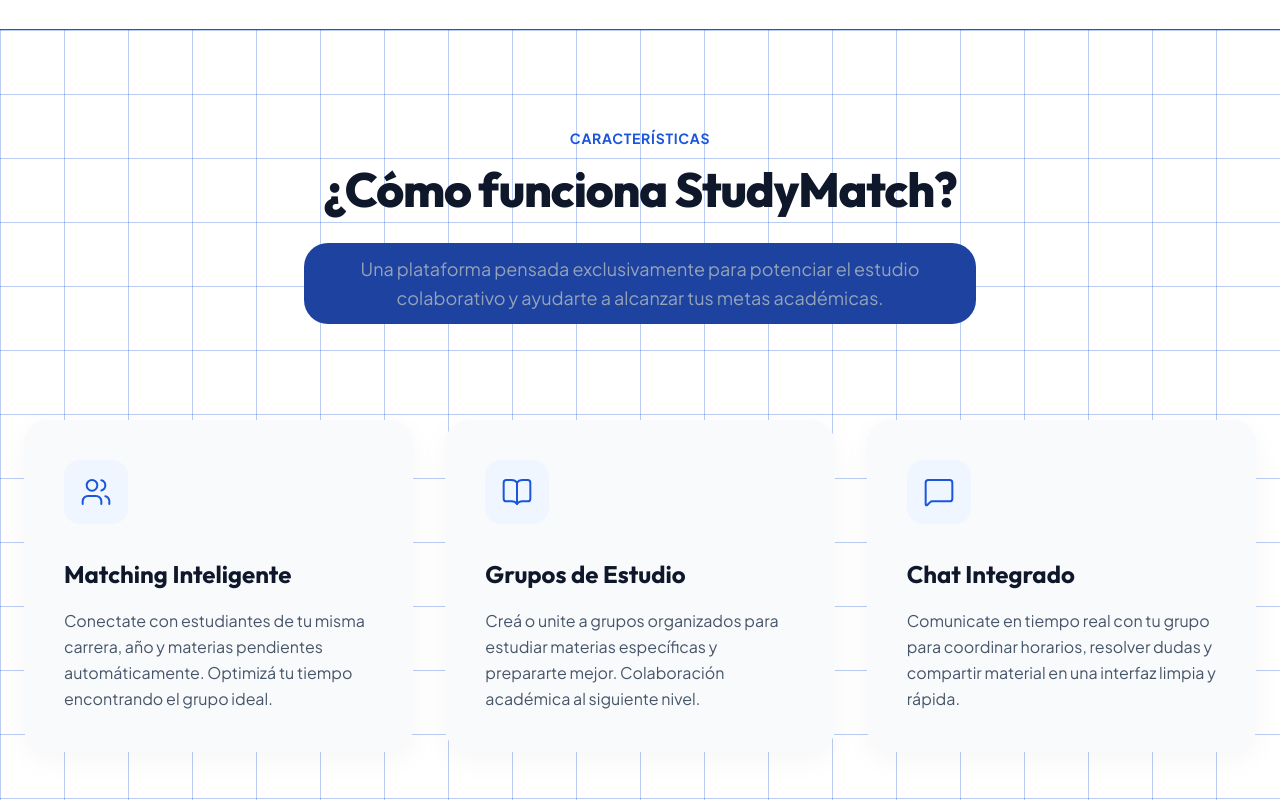
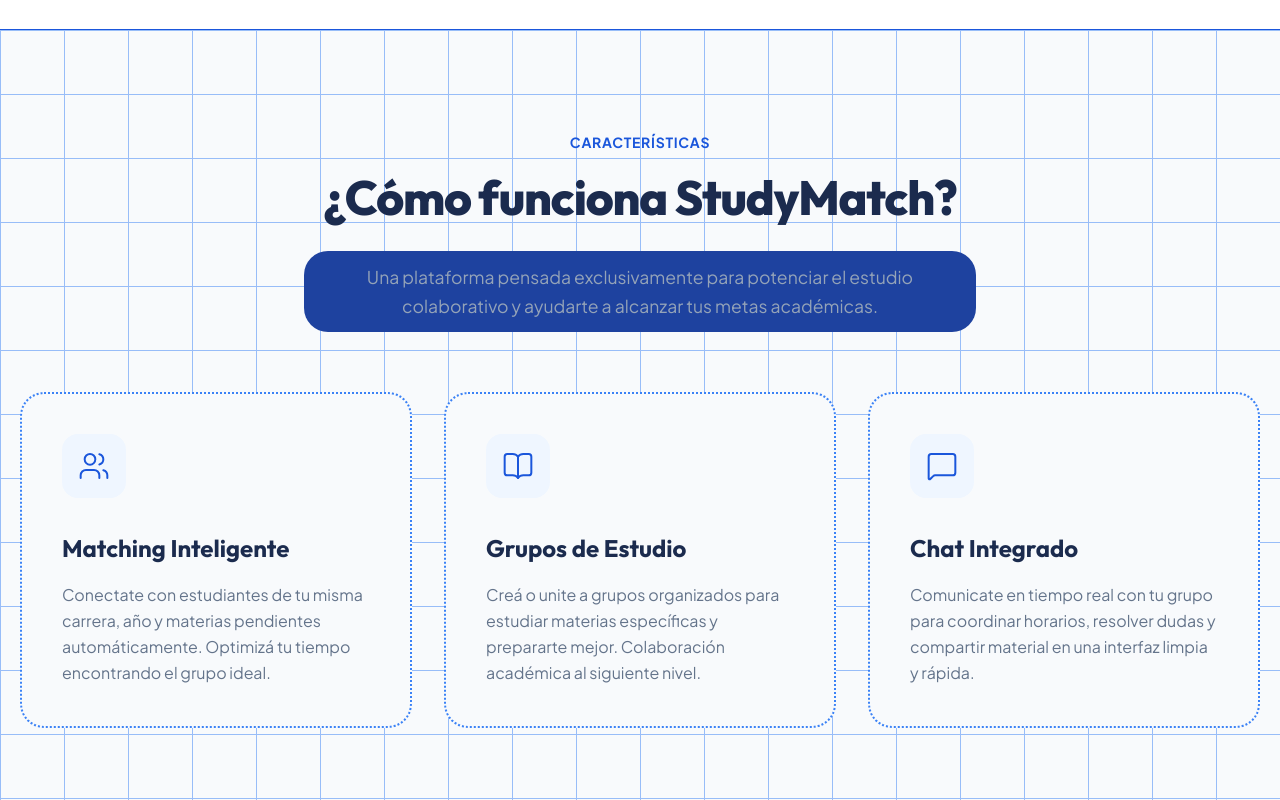
Before and after one commit to LautaroLeall/StudyMatch-Front, a React (Vite) app: page / in a window 1280 px wide. Shown: the part 760-1560 px from the top of the page. Built offline with nearby package versions, Linux system fonts and the light colour scheme.

Commit message:
Features Section .jsx and .css (cont acomodando)

```diff
--- a/src/components/sections/FeaturesSection.jsx
+++ b/src/components/sections/FeaturesSection.jsx
@@ -32,25 +32,25 @@
     return (
         <section
             id="features"
-            className="features-section"
+            className="features-section relative py-25 px-5"
         >
-            <div className="features-bg-grid" />
+            <div className="features-bg-grid absolute" />
 
-            <div className="features-container">
+            <div className="features-container relative mx-auto">
 
-                <div className="features-header">
-                    <span className="features-badge">
+                <div className="features-header text-center mb-15">
+                    <span className="features-badge inline-block mb-4">
                         Características
                     </span>
                     <h3 className="features-title">
                         ¿Cómo funciona StudyMatch?
                     </h3>
-                    <p className="features-description">
+                    <p className="features-description p-3 mt-6 mx-auto">
                         Una plataforma pensada exclusivamente para potenciar el estudio colaborativo y ayudarte a alcanzar tus metas académicas.
                     </p>
                 </div>
 
-                <div className="features-grid">
+                <div className="features-grid grid gap-8 px-3">
                     {features.map((feature, index) => {
                         const Icon = feature.icon;
 
@@ -65,12 +65,11 @@
                                     delay: index * 0.15,
                                     ease: "easeOut"
                                 }}
-                                className="feature-card"
+                                className="feature-card relative p-8"
                             >
-                                <div className="feature-card-glow"></div>
 
-                                <div className="feature-content">
-                                    <div className="feature-icon-wrapper">
+                                <div className="feature-content relative">
+                                    <div className="feature-icon-wrapper flex items-center justify-center mb-8">
                                         <Icon
                                             className="feature-icon"
                                             size={32}
@@ -78,10 +77,10 @@
                                         />
                                     </div>
 
-                                    <h4 className="feature-title">
+                                    <h4 className="feature-title mt-0 mb-4">
                                         {feature.title}
                                     </h4>
-                                    <p className="feature-text">
+                                    <p className="feature-text m-0">
                                         {feature.description}
                                     </p>
                                 </div>
--- a/src/styles/FeaturesSection.css
+++ b/src/styles/FeaturesSection.css
@@ -1,59 +1,37 @@
 .features-section {
-    position: relative;
-    padding-top: 6rem;
-    padding-bottom: 6rem;
-    padding-left: 1.5rem;
-    padding-right: 1.5rem;
-    background-color: #ffffff;
+    background-color: var(--background);
     overflow: hidden;
     border-top: 1px solid var(--color-primary);
 }
 
 .features-bg-grid {
-    position: absolute;
     inset: 0;
     background-image:
-        linear-gradient(to right, rgba(26, 86, 219, 0.3) 1px, transparent 1px),
-        linear-gradient(to bottom, rgba(26, 86, 219, 0.3) 1px, transparent 1px);
+        linear-gradient(to right, var(--color-secondary) 1px, transparent 1px),
+        linear-gradient(to bottom, var(--color-secondary) 1px, transparent 1px);
     background-size: 4rem 4rem;
+    opacity: 0.5;
     pointer-events: none;
     z-index: 0;
 }
 
-
 .features-container {
     max-width: 80rem;
-    margin-left: auto;
-    margin-right: auto;
-    position: relative;
     z-index: 10;
 }
 
-.features-header {
-    text-align: center;
-    margin-bottom: 4rem;
-}
-
-@media (min-width: 640px) {
-    .features-header {
-        margin-bottom: 6rem;
-    }
-}
-
 .features-badge {
-    display: inline-block;
     color: var(--color-primary);
     font-weight: 700;
     font-size: 0.875rem;
     letter-spacing: 0.05em;
     text-transform: uppercase;
-    margin-bottom: 0.75rem;
 }
 
 .features-title {
     font-size: 2.25rem;
     font-weight: 800;
-    color: #0f172a;
+    color: var(--text-primary);
     letter-spacing: -0.025em;
     margin: 0;
     line-height: 1.2;
@@ -69,20 +47,9 @@
     color: var(--text-muted);
     background-color: var(--color-primary-hover);
     border-radius: 1.5rem;
-    padding: 0.7rem;
-    margin-top: 1.5rem;
-    font-size: 1.125rem;
+    font-size: 1.1rem;
     max-width: 42rem;
-    margin-left: auto;
-    margin-right: auto;
     line-height: 1.625;
-}
-
-.features-grid {
-    display: grid;
-    gap: 2rem;
-    padding-left: 1rem;
-    padding-right: 1rem;
 }
 
 @media (min-width: 640px) {
@@ -100,12 +67,10 @@
 
 .feature-card {
     background-color: var(--background);
+    border: 2px dotted var(--color-secondary);
     border-radius: 1.5rem;
-    padding: 2rem;
-    box-shadow: 0 8px 30px rgba(0, 0, 0, 0.04);
+    overflow: hidden;
     transition: all 300ms ease;
-    position: relative;
-    overflow: hidden;
 }
 
 @media (min-width: 640px) {
@@ -115,47 +80,23 @@
 }
 
 .feature-card:hover {
-    border-color: #bfdbfe;
-    box-shadow: 0 20px 40px rgba(0, 0, 0, 0.06);
-    transform: translateY(-0.25rem);
-}
-
-.feature-card-glow {
-    position: absolute;
-    top: -0.5rem;
-    right: -0.5rem;
-    bottom: -0.5rem;
-    left: -0.5rem;
-    background: linear-gradient(to bottom, rgba(239, 246, 255, 0.5), transparent);
-    opacity: 0;
-    transition: opacity 500ms ease;
-    border-radius: 1.5rem;
-    pointer-events: none;
-}
-
-.feature-card:hover .feature-card-glow {
-    opacity: 1;
+    border-color: var(--color-quaternary);
 }
 
 .feature-content {
-    position: relative;
     z-index: 10;
 }
 
 .feature-icon-wrapper {
     width: 4rem;
     height: 4rem;
-    background-color: #eff6ff;
+    background-color: var(--color-tertiary);
     border-radius: 1rem;
-    display: flex;
-    align-items: center;
-    justify-content: center;
-    margin-bottom: 2rem;
     transition: background-color 300ms ease;
 }
 
 .feature-card:hover .feature-icon-wrapper {
-    background-color: #dbeafe;
+    background-color: var(--color-quaternary);
 }
 
 .feature-icon {
@@ -165,10 +106,8 @@
 .feature-title {
     font-size: 1.5rem;
     font-weight: 700;
-    color: #0f172a;
-    margin-bottom: 1rem;
+    color: var(--text-primary);
     transition: color 150ms ease;
-    margin-top: 0;
 }
 
 .feature-card:hover .feature-title {
@@ -176,12 +115,11 @@
 }
 
 .feature-text {
-    color: #475569;
+    color: var(--text-secondary);
     line-height: 1.625;
     transition: color 150ms ease;
-    margin: 0;
 }
 
 .feature-card:hover .feature-text {
-    color: #334155;
+    color: var(--text-primary);
 }
```
